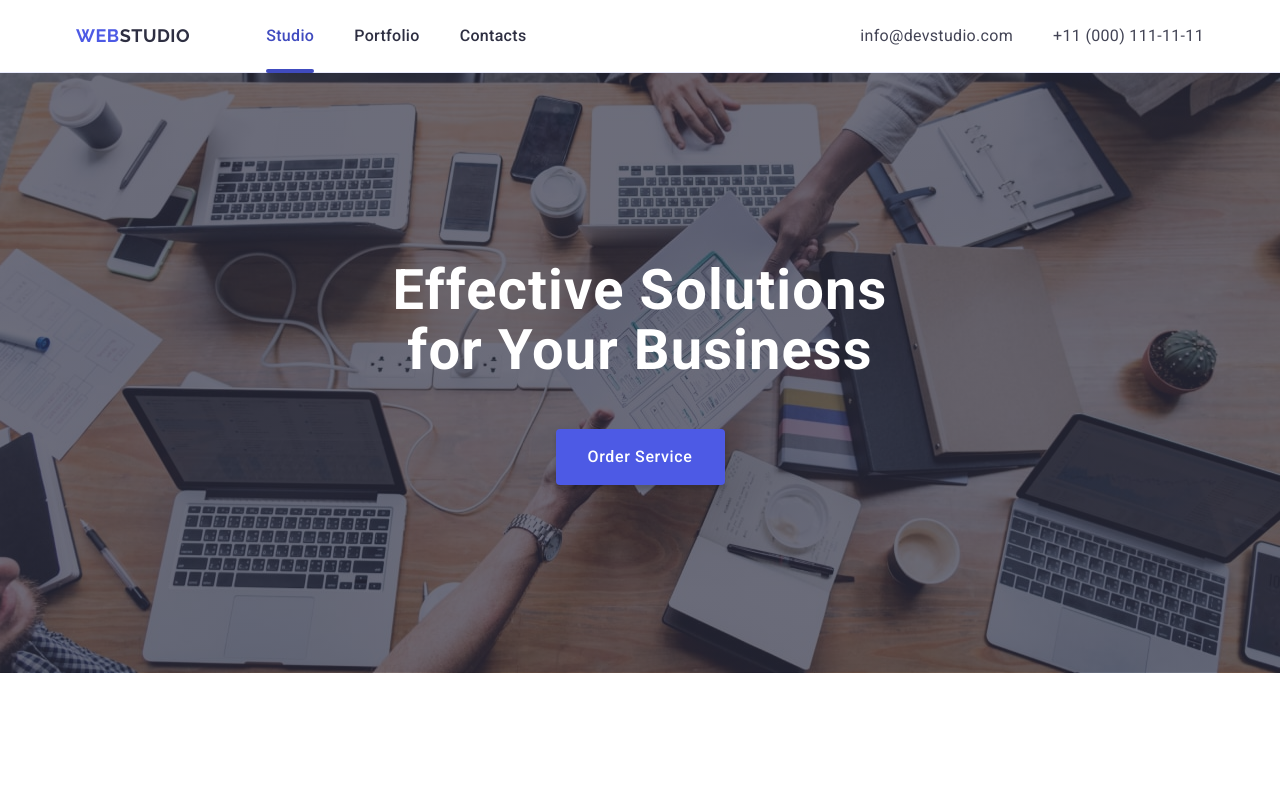
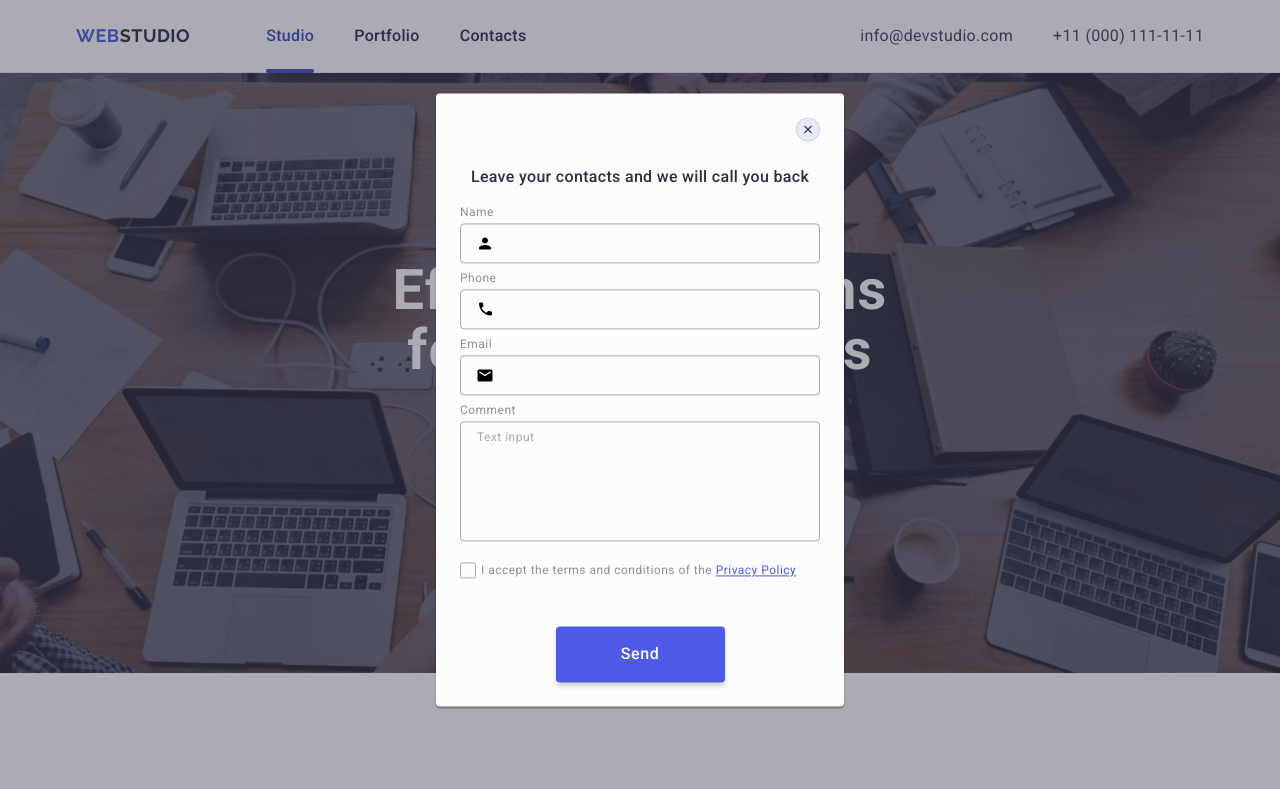
Before and after one commit to T0IIIA/goit-markup-hw-05, a plain HTML site: page index.html in a window 1280 px wide. Shown: the top 789 px of the page. Drawn offline with nearby package versions, Linux system fonts and the light colour scheme.

Commit message:
hw05 fixed v.1.0.6

```diff
--- a/css/styles.css
+++ b/css/styles.css
@@ -615,7 +615,7 @@ color: #2E2F42;
 }
 
 .check-text {
-  display: flex;
+  display: inline-flex;
   align-items: center;
   color: #8E8F99;
   font-size: 12px;
--- a/index.html
+++ b/index.html
@@ -561,7 +561,7 @@
       </div>
     </footer>
 
-    <div class="backdrop no-open">
+    <div class="backdrop is-open">
       <div class="modal">
         <button type="button" class="modal-close">
           <svg class="icon-close" width="8" height="8">
```
